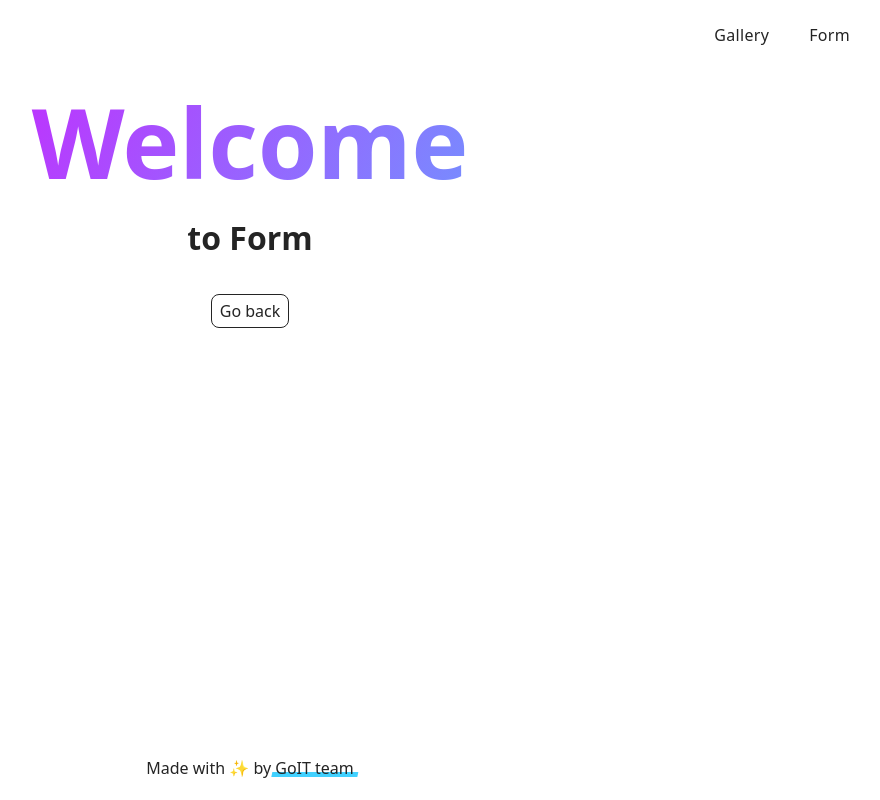
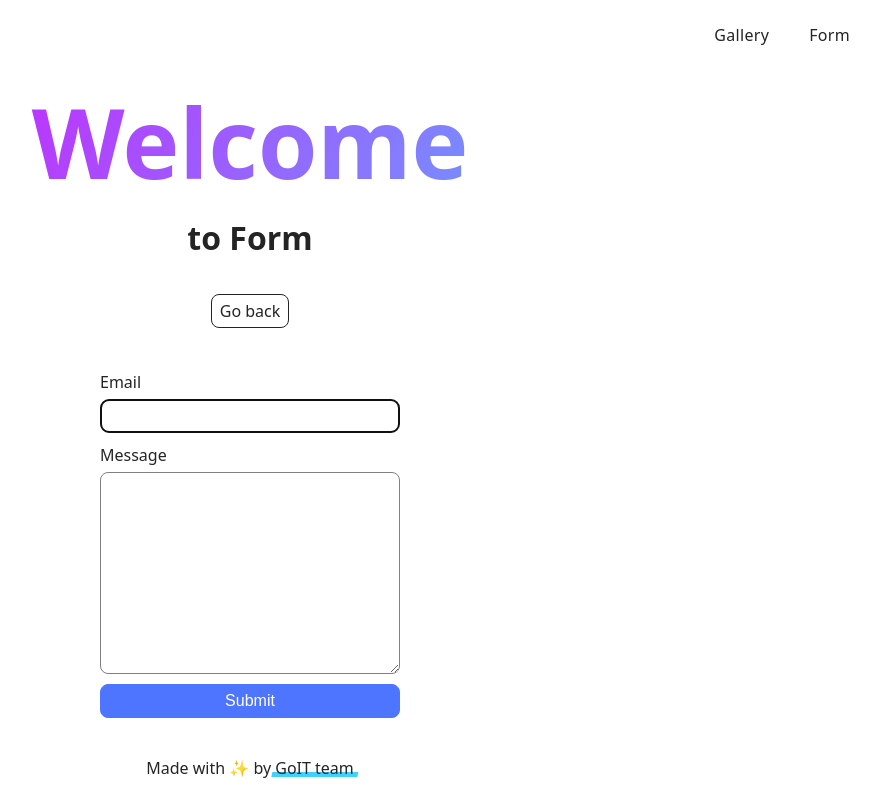
Before and after one commit to remikujawski/goit-js-hw-09, a website built with Vite: page src/page-3.html in a window 1280 px wide. Shown: the whole page, without its empty margins (390-1270 px from the left). Built offline with nearby package versions, Linux system fonts and the light colour scheme.

Commit message:
Form finished.

```diff
--- /dev/null
+++ b/src/css/02-form.css
@@ -0,0 +1,41 @@
+.feedback-form{
+    display: inline-grid !important;
+    width: 300px;
+    text-align: left;
+}
+
+.feedback-form input,
+.feedback-form textarea,
+.feedback-button{
+    font-size: 16px;
+    line-height: 1.5;
+    font-weight: 400;
+}
+
+.feedback-form input,
+.feedback-form textarea{
+    margin-top: 5px;
+    border: 1px solid #808080;
+    border-radius: 8px;
+    padding: 4px 8px;
+}
+
+.feedback-form label,
+.feedback-button{
+    margin-top: 10px;
+}
+
+.feedback-button{
+    width: 100%;
+    margin-left: auto;
+    margin-right: auto;
+    padding: 4px 8px;
+    border: 1px solid #4E75FF;
+    border-radius: 8px;
+    background: #4E75FF;
+    color: #ffffff;
+}
+.feedback-button:hover{
+    background: #ffffff;
+    color: #4E75FF;
+}
--- a/src/css/styles.css
+++ b/src/css/styles.css
@@ -18,4 +18,5 @@
 @import url('./badges.css');
 @import url('./back-link.css');
 @import url('./gallery.css');
+@import url('./02-form.css');
 @import url('./footer.css');
--- /dev/null
+++ b/src/js/02-form.js
@@ -0,0 +1,37 @@
+const form = document.querySelector('.feedback-form');
+const msg = form.elements.message;
+const email = form.elements.email;
+const localStorageKey = 'feedback-form-state';
+
+if (localStorage.getItem(localStorageKey)) {
+  msg.value = JSON.parse(localStorage.getItem(localStorageKey)).msg;
+  email.value = JSON.parse(localStorage.getItem(localStorageKey)).email;
+} else {
+  msg.value = '';
+  email.value = '';
+}
+
+email.addEventListener('input', evt => {
+  const formData = { msg: msg.value, email: evt.target.value.trim() };
+  localStorage.setItem(localStorageKey, JSON.stringify(formData));
+});
+msg.addEventListener('input', evt => {
+  const formData = { msg: evt.target.value.trim(), email: email.value };
+  localStorage.setItem(localStorageKey, JSON.stringify(formData));
+});
+
+form.addEventListener('submit', evt => {
+  evt.preventDefault();
+  if (msg.value === '' || email.value === '') {
+    alert('Check the form, one of the fields has not been filled in.!');
+    return;
+  } else {
+    console.log(
+      `Email: ${
+        JSON.parse(localStorage.getItem(localStorageKey)).email
+      } \nMessage: ${JSON.parse(localStorage.getItem(localStorageKey)).msg}`
+    );
+    localStorage.removeItem(localStorageKey);
+    form.reset();
+  }
+});
--- a/src/page-3.html
+++ b/src/page-3.html
@@ -21,8 +21,11 @@
         </h1>
         <load src="./partials/back-link.html" />
       </div>
+
+      <load src="./partials/02-form.html" />
     </main>
 
     <load src="./partials/footer.html" />
+    <script type="module" src="./js/02-form.js"></script>
   </body>
 </html>
--- /dev/null
+++ b/src/partials/02-form.html
@@ -0,0 +1,7 @@
+<form class="feedback-form" autocomplete="off">
+  <label>Email</label>
+  <input type="email" name="email" autofocus />
+  <label>Message</label>
+  <textarea name="message" rows="8"></textarea>
+  <button class="feedback-button" type="submit">Submit</button>
+</form>
```
